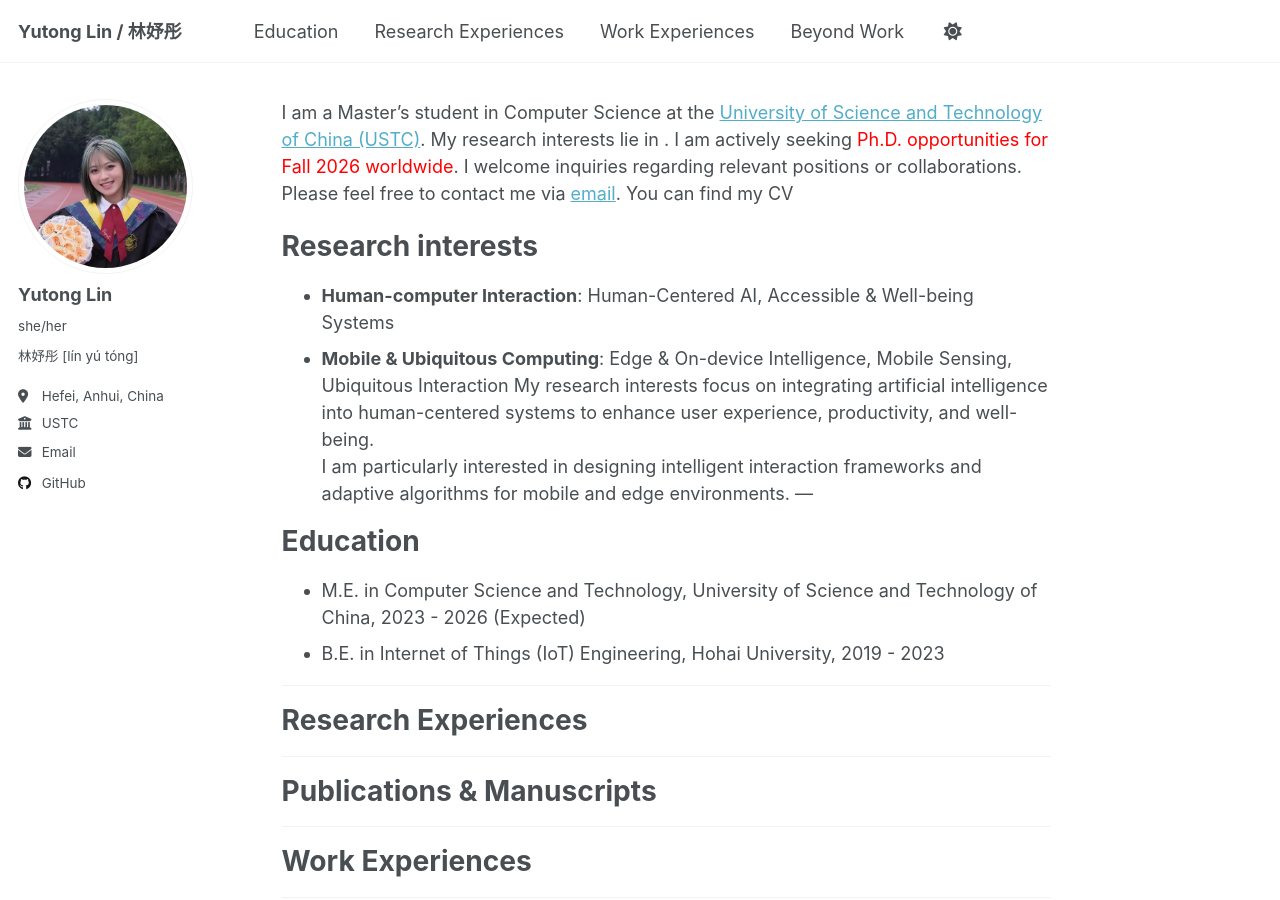
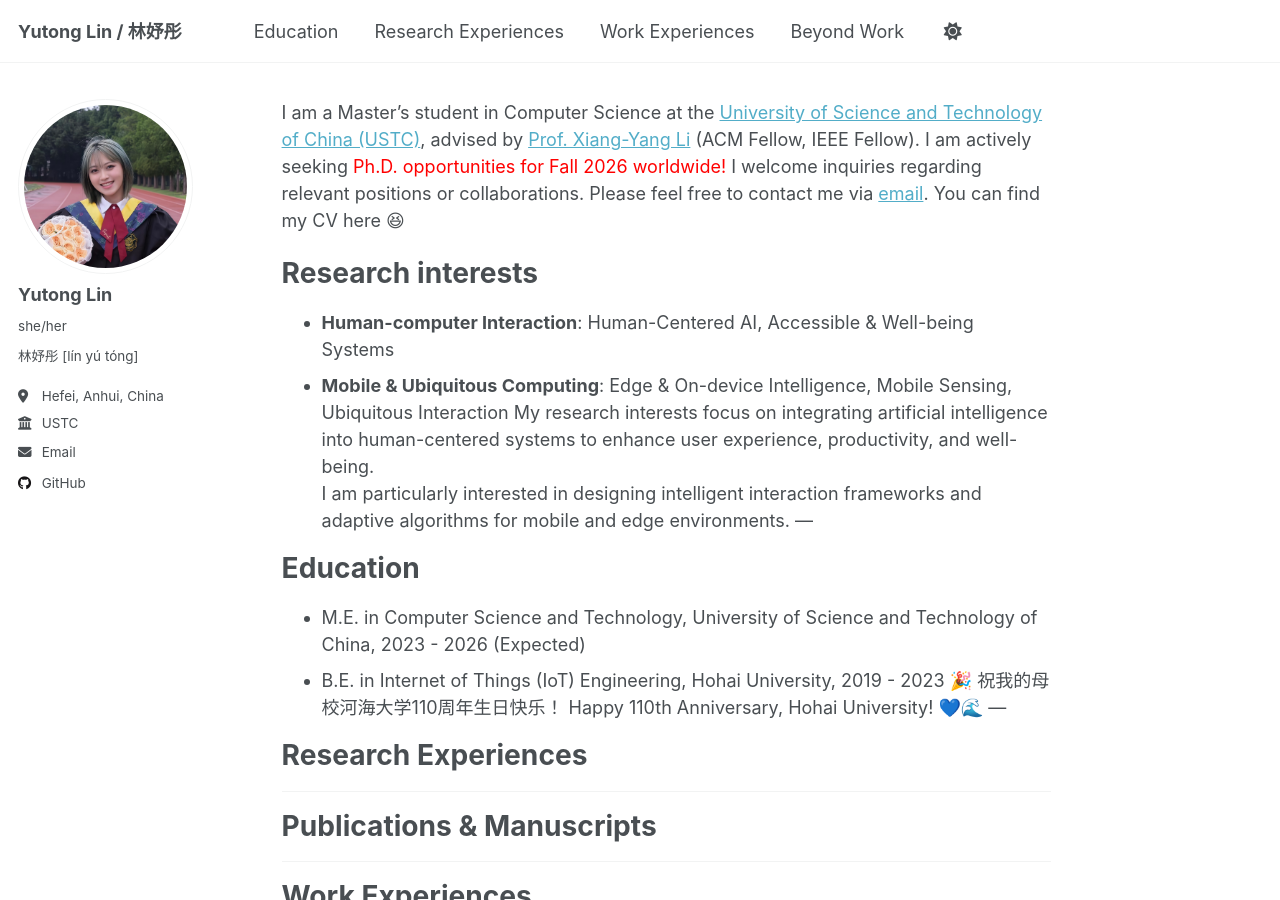
Before and after one commit to linlinlinlinlinkele/linlinlinlinlinkele.github.io, a Jekyll site: the page built from _pages/about.md, in a window 1280 px wide and 900 px high. Built offline with Jekyll 4.4.1, drawn with Linux system fonts in a browser that asks for light colours; a script that is not in the unit is left out.

Commit message:
Update about.md

```diff
--- a/_pages/about.md
+++ b/_pages/about.md
@@ -5,7 +5,7 @@ redirect_from:
   - /about/
   - /about.html
 ---
-I am a Master's student in Computer Science at the [University of Science and Technology of China (USTC)](https://en.ustc.edu.cn/). My research interests lie in . I am actively seeking <span style='color: red;'>Ph.D. opportunities for Fall 2026 worldwide</span>. I welcome inquiries regarding relevant positions or collaborations. Please feel free to contact me via <a href="mailto:yutonglin416@gmail.com">email</a>. You can find my CV
+I am a Master's student in Computer Science at the [University of Science and Technology of China (USTC)](https://en.ustc.edu.cn/), advised by [Prof. Xiang-Yang Li](http://staff.ustc.edu.cn/~xiangyangli/) (ACM Fellow, IEEE Fellow). I am actively seeking <span style='color: red;'>Ph.D. opportunities for Fall 2026 worldwide!</span> I welcome inquiries regarding relevant positions or collaborations. Please feel free to contact me via <a href="mailto:yutonglin416@gmail.com">email</a>. You can find my CV here 😆
 <!-- <a href="https://Glycineeeee.github.io/files/CV_Jingmiao_Zhang.pdf" target="_blank">here</a>. -->
 
 # Research interests {#interests}
@@ -19,7 +19,7 @@ I am particularly interested in designing intelligent interaction frameworks and
 # Education {#education}
 - M.E. in Computer Science and Technology, University of Science and Technology of China, 2023 - 2026 (Expected)
 - B.E. in Internet of Things (IoT) Engineering, Hohai University, 2019 - 2023
-
+🎉 祝我的母校河海大学110周年生日快乐！ Happy 110th Anniversary, Hohai University! 💙🌊
 ---
 
 # Research Experiences {#researchxperiences}
```
